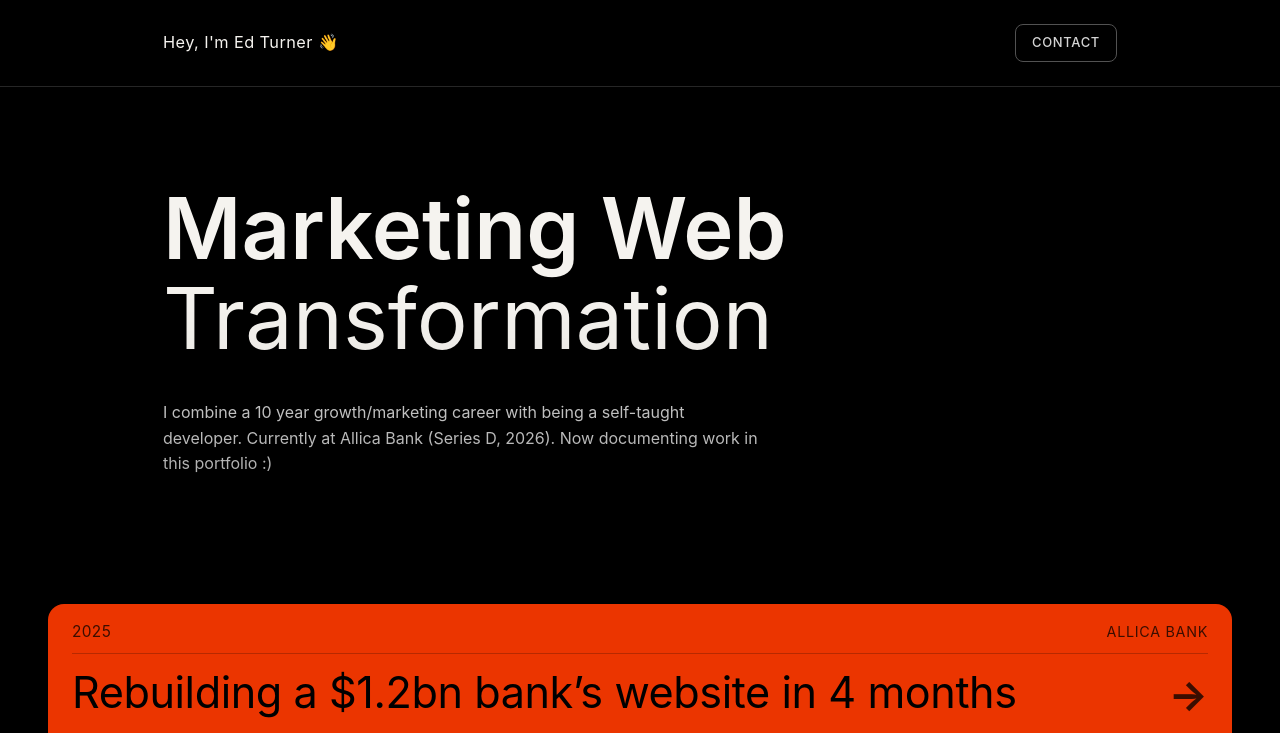
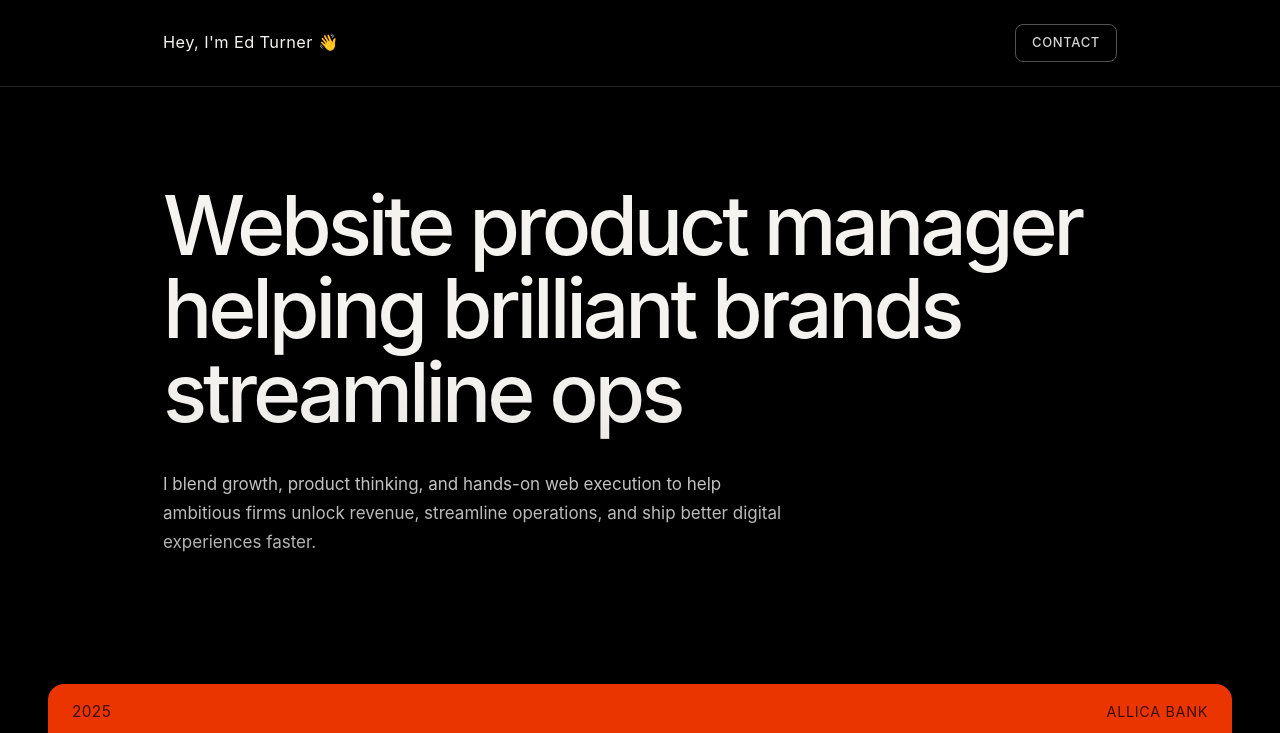
Before and after one commit to edturnuh/edturnuh.github.io, a React (Vite) app: page / in a window 1280 px wide. Shown: the top 733 px of the page. Built offline with nearby package versions, Linux system fonts and the light colour scheme.

Commit message:
New title

```diff
--- a/src/app/components/Hero.tsx
+++ b/src/app/components/Hero.tsx
@@ -15,38 +15,41 @@ export function Hero() {
 
   return (
     <section className="pt-[30px] md:pt-[97px] 2xl:pt-[130px] pb-[18px] md:pb-[15px] 2xl:pb-[65px]">
-      <motion.h1
+      <motion.div
         initial={{ opacity: 0, y: 20 }}
         animate={{ opacity: 1, y: 0 }}
         transition={{ duration: 0.6, ease: 'easeOut' }}
-        className="leading-[1.265] md:leading-[90px] font-normal text-[#F5F3EF] mb-6 max-w-[720px] md:max-w-full text-[32px] md:text-[85px]"
+        className="max-w-[1120px]"
       >
-        <span className="font-semibold">Marketing Web</span> <br />
-        <span className="inline-block relative min-h-[1.15em] overflow-hidden align-top whitespace-nowrap" style={{ display: 'inline-block', position: 'relative' }}>
+        <h1 className="mb-6 text-[34px] leading-[1.02] font-medium tracking-[-0.05em] text-[#F5F3EF] sm:text-[46px] md:text-[68px] lg:text-[82px] 2xl:text-[96px]">
+          <span>Website product manager helping brilliant brands </span>
+          <span className="relative inline-flex min-h-[1.1em] min-w-[7.5ch] align-top text-[#F5F3EF]">
             <AnimatePresence mode="wait">
               <motion.span
                 key={currentIndex}
-              initial={{ opacity: 0, y: 40 }}
+                initial={{ opacity: 0, y: 28 }}
                 animate={{ opacity: 1, y: 0 }}
-              exit={{ opacity: 0, y: -40 }}
+                exit={{ opacity: 0, y: -28 }}
                 transition={{ duration: HERO_ANIMATION.transitionDuration / 1000, ease: 'easeInOut' }}
-              style={{ display: 'inline-block', position: 'relative' }}
-              className="whitespace-nowrap"
+                className="absolute inset-0 whitespace-normal break-words"
               >
                 {ROTATING_TEXT[currentIndex]}
               </motion.span>
             </AnimatePresence>
+            <span className="invisible whitespace-normal break-words">
+              optimise performance
             </span>
-      </motion.h1>
+          </span>
+        </h1>
+      </motion.div>
 
       <motion.p
         initial={{ opacity: 0, y: 20 }}
         animate={{ opacity: 1, y: 0 }}
         transition={{ duration: 0.6, delay: 0.3, ease: 'easeOut' }}
-        className="leading-[1.6] md:max-w-[600px] md:pt-[5px] text-[16px] text-[#d4d4d4]"
-      >I combine a 10 year growth/marketing career with being a self-taught developer. Currently at Allica Bank (Series D, 2026). Now documenting work in this portfolio :)
-
-
+        className="max-w-[630px] text-[16px] leading-[1.7] text-[#d4d4d4] md:pt-[5px] md:text-[17px]"
+      >
+        I blend growth, product thinking, and hands-on web execution to help ambitious firms unlock revenue, streamline operations, and ship better digital experiences faster.
       </motion.p>
     </section>
   );
--- a/src/app/config/hero.ts
+++ b/src/app/config/hero.ts
@@ -4,10 +4,10 @@
 
 // Rotating text array - add or remove items as needed
 export const ROTATING_TEXT = [
-  'Product Management',
-  'Optimisation',
-  'Transformation',
-  'Strategy',
+  'grow revenue',
+  'boost conversion',
+  'streamline ops',
+  'transform websites.',
 ];
 
 // Animation timing (in milliseconds)
```
Lines whose indentation alone changed are shown as unchanged.
